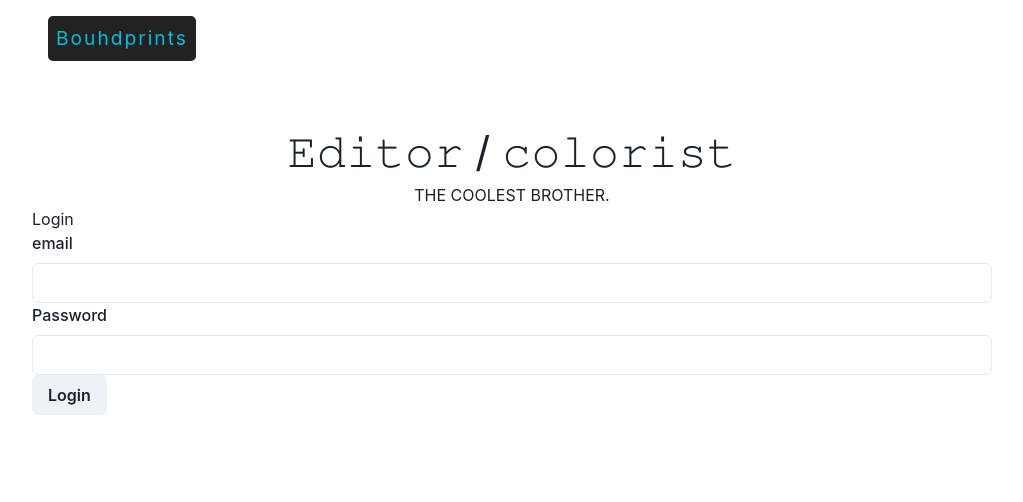
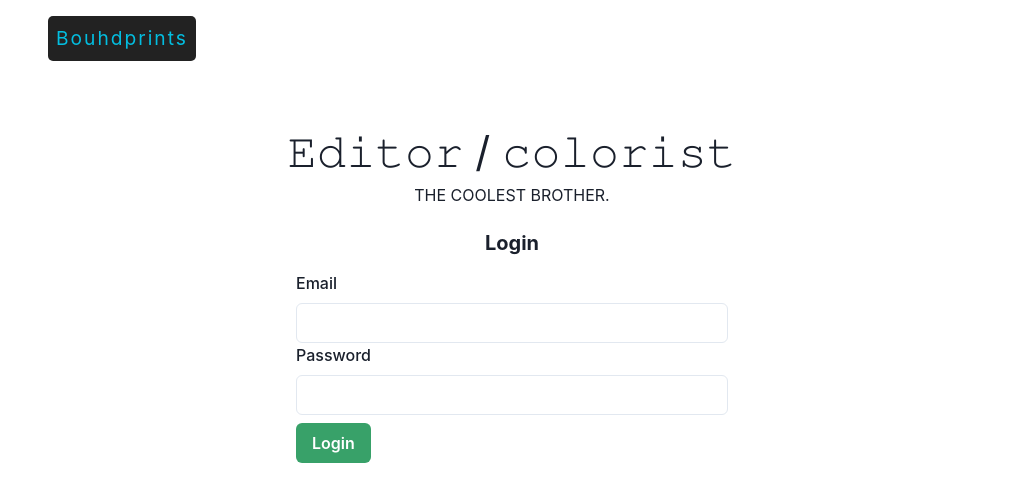
Before and after one commit to mohmed98/Bouhdprints, a React (Create React App) app: page /admin in a window 1280 px wide. Shown: the top 502 px of the page, without its empty margins (128-1151 px from the left). Built offline with nearby package versions, Linux system fonts and the light colour scheme; no server answers.

Commit message:
styled login form

```diff
--- a/src/comps/LoginForm.js
+++ b/src/comps/LoginForm.js
@@ -6,8 +6,13 @@ import { projectAuth } from "../firebase/config";
 import {
   FormControl,
   FormLabel,
+  Box,
   Button,
+  Center,
+  Heading,
+  Container,
   Input,
+  // Text,
   // FormErrorMessage,
   // FormHelperText,
 } from "@chakra-ui/react";
@@ -15,30 +20,61 @@ import Title from "./Title";
 const LoginForm = () => {
   const [email, setEmail] = useState("");
   const [password, setPassword] = useState("");
+  const [error, setError] = useState(null);
 
   const handelSignInSubmit = (e) => {
     e.preventDefault();
     projectAuth.signInWithEmailAndPassword(email, password).catch((error) => {
-      const errorCode = error.code;
       const errorMessage = error.message;
-      console.log(errorCode);
-      console.log(errorMessage);
+      setError(errorMessage);
     });
   };
 
   return (
     <div className="Home">
       <Title />
-      <h2>Login</h2>
-      <form onSubmit={handelSignInSubmit}>
-        <FormControl>
-          <FormLabel>email</FormLabel>
-          <Input onChange={(e) => setEmail(e.target.value)} />
-          <FormLabel>Password</FormLabel>
-          <Input onChange={(e) => setPassword(e.target.value)} />
-        </FormControl>
-        <Button type="submit">Login</Button>
-      </form>
+      <Container centerContent>
+        <Box m={4} p={2} maxW="md" w="100%">
+          <Heading size="md" textAlign="center" mb={4}>
+            Login
+          </Heading>
+          {error && (
+            <Center
+              bg="red.50"
+              color="red.400"
+              border="1px"
+              borderColor="red.400"
+              p={2}
+              m={1}
+              borderRadius="md"
+              fontWeight="bold"
+            >
+              {error}
+            </Center>
+          )}
+          <form onSubmit={handelSignInSubmit}>
+            <FormControl>
+              <FormLabel htmlFor="email">Email</FormLabel>
+              <Input
+                onChange={(e) => setEmail(e.target.value)}
+                id="email"
+                isRequired={true}
+                type="email"
+              />
+              <FormLabel htmlFor="password">Password</FormLabel>
+              <Input
+                onChange={(e) => setPassword(e.target.value)}
+                id="password"
+                isRequired={true}
+                type="password"
+              />
+            </FormControl>
+            <Button type="submit" colorScheme="green" my={2}>
+              Login
+            </Button>
+          </form>
+        </Box>
+      </Container>
     </div>
   );
 };
```
